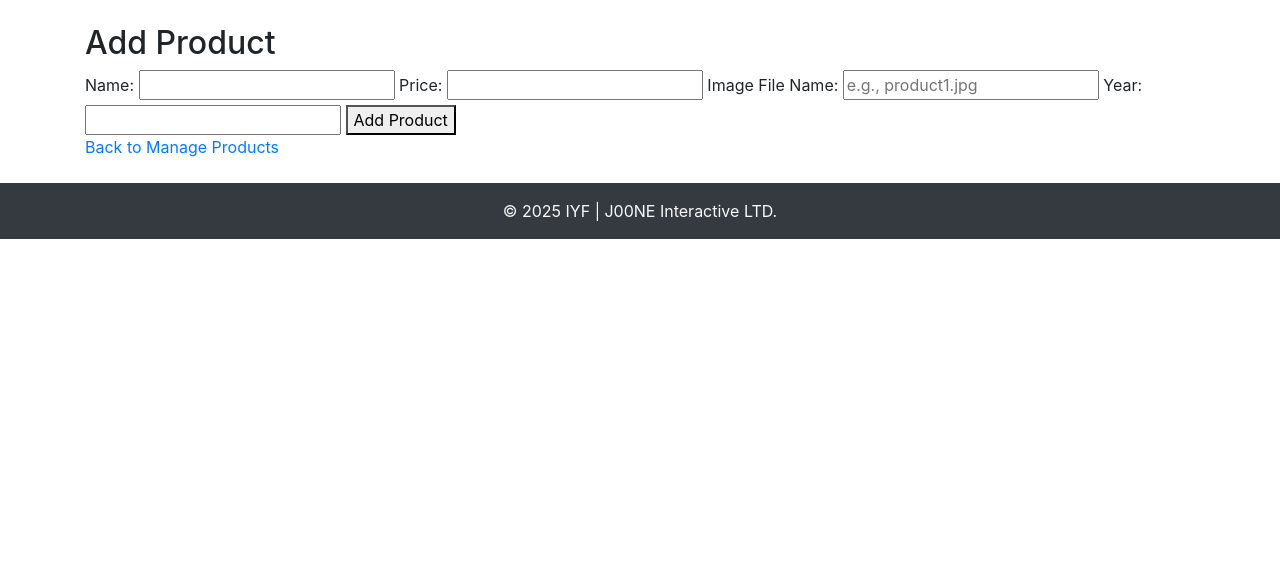
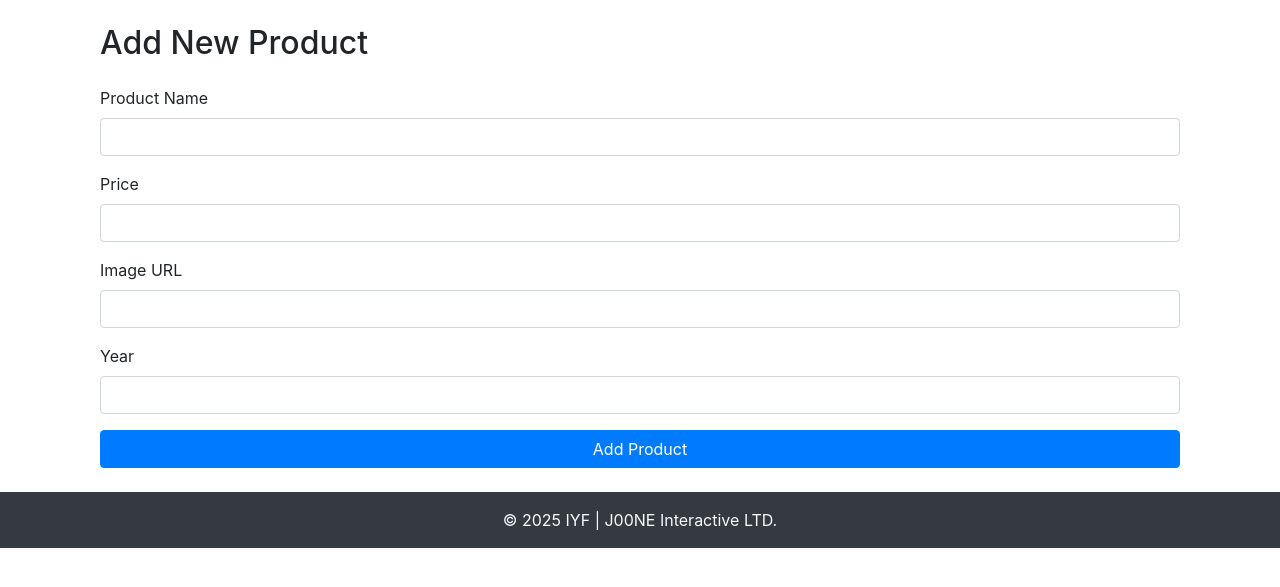
Before and after one commit to everjaydead/estore, a Flask app: page /add_product in a window 1280 px wide. Shown: the part 56-643 px from the top of the page. Run offline with Flask 3, Linux system fonts and the light colour scheme; the visitor is signed in with stand-in values (Sample User, id 1); some libraries are stand-ins or nearby versions.

Commit message:
Improved Add Product page visuals using Bootstrap

```diff
--- a/templates/add_product.html
+++ b/templates/add_product.html
@@ -1,26 +1,51 @@
 {% extends "base.html" %}
 
+{% block title %}Add Product - J00NE{% endblock %}
+
 {% block content %}
-    <h2>Add Product</h2>
-    {% with messages = get_flashed_messages() %}
-        {% if messages %}
-            {% for message in messages %}
-                <div class="alert alert-danger">{{ message }}</div>
-            {% endfor %}
-        {% endif %}
-    {% endwith %}
-    <div class="form-container">
-        <form method="POST">
-            <label for="name">Name:</label>
-            <input type="text" name="name" id="name" required>
-            <label for="price">Price:</label>
-            <input type="number" name="price" id="price" step="0.01" required>
-            <label for="image">Image File Name:</label>
-            <input type="text" name="image" id="image" required placeholder="e.g., product1.jpg">
-            <label for="year">Year:</label>
-            <input type="number" name="year" id="year" required>
-            <button type="submit">Add Product</button>
-        </form>
-        <a href="{{ url_for('manage_products') }}">Back to Manage Products</a>
-    </div>
+<div class="container mt-4">
+    <h2 class="mb-4">Add New Product</h2>
+    <form method="post" action="{{ url_for('add_product') }}" class="needs-validation" novalidate>
+        <div class="form-group">
+            <label for="name">Product Name</label>
+            <input type="text" class="form-control" id="name" name="name" required>
+            <div class="invalid-feedback">Please enter the product name.</div>
+        </div>
+        <div class="form-group">
+            <label for="price">Price</label>
+            <input type="number" min="0" step="0.01" class="form-control" id="price" name="price" required>
+            <div class="invalid-feedback">Please enter a valid price.</div>
+        </div>
+        <div class="form-group">
+            <label for="image">Image URL</label>
+            <input type="text" class="form-control" id="image" name="image" required>
+            <div class="invalid-feedback">Please enter the image URL.</div>
+        </div>
+        <div class="form-group">
+            <label for="year">Year</label>
+            <input type="number" class="form-control" id="year" name="year" required>
+            <div class="invalid-feedback">Please enter the year.</div>
+        </div>
+        <button type="submit" class="btn btn-primary btn-block">Add Product</button>
+    </form>
+</div>
+
+<script>
+    // JavaScript for disabling form submissions if there are invalid fields
+    (function() {
+        'use strict';
+        window.addEventListener('load', function() {
+            var forms = document.getElementsByClassName('needs-validation');
+            Array.prototype.filter.call(forms, function(form) {
+                form.addEventListener('submit', function(event) {
+                    if (form.checkValidity() === false) {
+                        event.preventDefault();
+                        event.stopPropagation();
+                    }
+                    form.classList.add('was-validated');
+                }, false);
+            });
+        }, false);
+    })();
+</script>
 {% endblock %}
```
